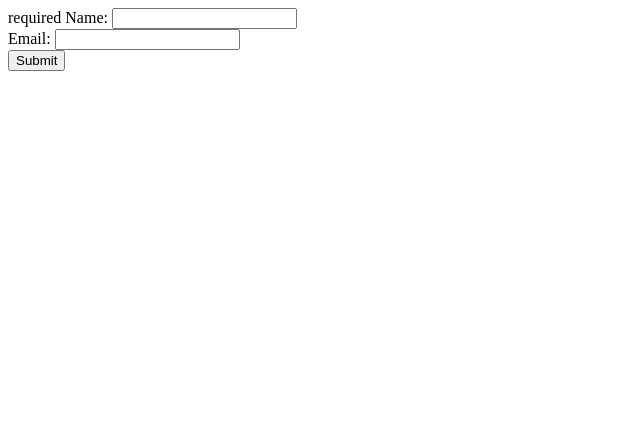
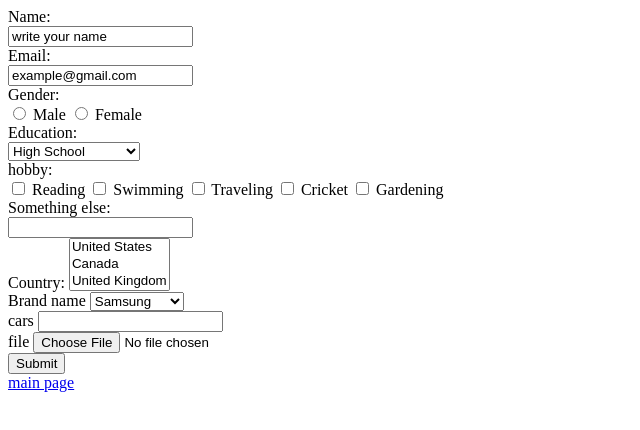
Before and after one commit to Umar32101/web-practice, a plain HTML site: page form.html in a window 1280 px wide. Shown: the whole page, without its empty margins (0-640 px from the left). Drawn offline with Linux system fonts and the light colour scheme.

Commit message:
update project

```diff
--- a/form.html
+++ b/form.html
@@ -7,14 +7,87 @@
 </head>
 <body>
     <form action="">
-    required
+
         <label  for="name">Name:</label>
-        <input type="text" id="name" name="name" required>
+        <br>
+        <input type="text" id="name" name="name" value="write your name">
         <br>
         <label for="email">Email:</label>
-        <input type="email" id="email" name="email">
         <br>
+        <input type="email" id="email" name="email" value="example@gmail.com">
+
+        <br>
+        <label for="gender">Gender:</label>
+        <br>
+        <input type="radio" id="male" name="gender" value="male">
+        <label for="male">Male</label>
+        <input type="radio" id="female"
+        name="gender" value="female">
+        <label for="female">Female</label>
+        <br>
+        <label for="education">Education:</label>
+        <br>
+        <select id="education" name="education">
+            <option value="highschool">High School</option>
+            <option value="bachelor">Bachelor's Degree</option>
+            <option value="master">Master's Degree</option>
+        </select>
+        <br>
+        <label for="hobby">hobby:</label>
+        <br>
+        <input type="checkbox" id="hobby1" name="hobby" value="reading">
+        <label for="hobby1">Reading</label>
+        <input type="checkbox" id="hobby2" name="hobby" value="swimming">
+        <label for="hobby2">Swimming</label>
+        <input type="checkbox" id="hobby3" name="hobby" value="traveling">
+        <label for="hobby3">Traveling</label>
+        <input type="checkbox" id="Cricket" name="hobby" value="cricket">
+        <label for="Cricket">Cricket</label>
+        <input type="checkbox" id="Garding" name="hobby" value="gardening">
+        <label for="Garding">Gardening</label>
+        <br>
+        <label for="Message">Something else:</label>
+        <br>
+        <input type="text" id="Message" name="Message">
+        <br>
+        <label for="Country">Country:</label>
+        <select name="Country" id="country"size="3">
+            <br>
+            <option value="usa">United States</option>
+            <option value="canada">Canada</option>
+            <option value="uk">United Kingdom</option>
+            <option value="pakistan">Pakistan</option>
+            <option value="india">India</option>
+        </select>
+        <br>
+        <label for="brand">Brand name</label>
+       <select name="brand" id="Brand">
+        <optgroup label="Electronics">
+            <option value="samsung">Samsung</option>
+            <option value="apple">Apple</option>
+            <option value="iphone">Iphone</option>
+        </optgroup>
+        <optgroup label="Clothing">
+            <option value="nike">Nike</option>
+            <option value="adidas">Adidas</option>
+        </optgroup>
+       </select>
+        <br>
+        <label for="cars">cars</label>
+        <input list="carlist" id="cars" name="carlist">
+        <datalist id="carlist">
+            <option value="Toyota">
+            <option value="Honda">
+            <option value="Ford">
+        </datalist>
+        <br>
+        <label  for="file">file</label>
+        <input type="file">
+        <br>
+
         <input type="submit" value="Submit">
+
     </form>
+    <a href="index.html">main page</a>
 </body>
 </html>
```
